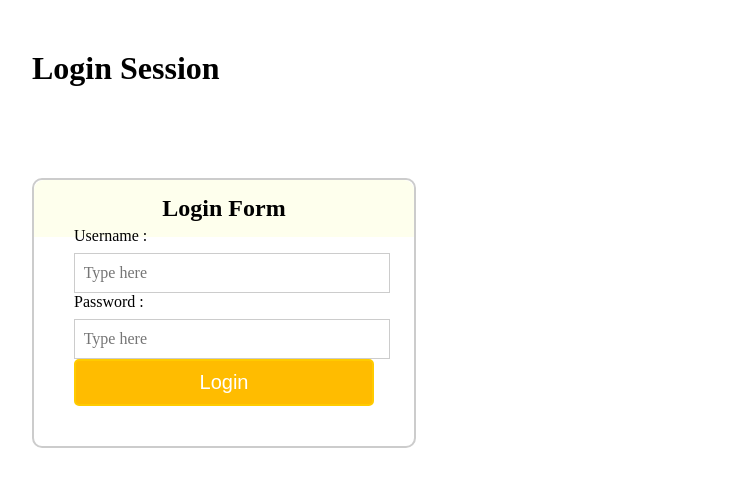
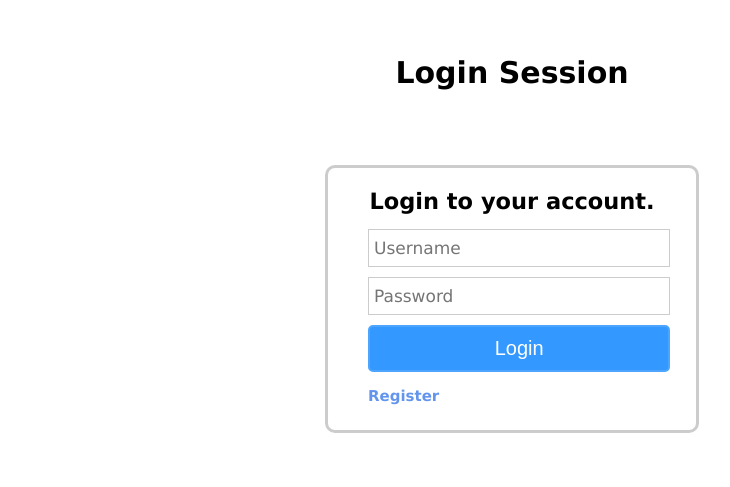
Before and after one commit to boian-ivanov/MyPhpProject, a PHP site: page / in a window 1280 px wide. Shown: the top 487 px of the page, without its empty margins (128-858 px from the left). Run offline with PHP 8.4, Linux system fonts and the light colour scheme.

Commit message:
v.0.07
Semi-working register form

```diff
--- a/index.php
+++ b/index.php
@@ -15,13 +15,15 @@
 <div id="main">
 <h1>Login Session</h1>
 <div id="login">
-<h2>Login Form</h2>
+<h2>Login to your account.</h2>
 <form action="" method="post">
-<label>Username : </label>
-<input id="name" name="username" placeholder=" Type here" type="text">
-<label>Password : </label>
-<input id="password" name="password" placeholder=" Type here" type="password">
+<!--<label>Username : </label>-->
+<input id="name" name="username" placeholder="Username" type="text">
+<!--<label>Password : </label>-->
+<input id="password" name="password" placeholder="Password" type="password">
 <input name="submit" type="submit" value="Login">
+<b id="register"><a href="register.php">Register</a></b>
+<br>
 <span><?php echo $error; ?></span>
 </form>
 </div>
--- a/style.css
+++ b/style.css
@@ -1,17 +1,17 @@
 @import http://fonts.googleapis.com/css?family=Raleway;
-/*----------------------------------------------
-CSS Settings For HTML Div ExactCenter
-------------------------------------------------*/
+
 #main {
 width:960px;
-//float:center;
+float:center;
 margin:50px auto;
-font-family:raleway
+font-size:15px;
+font-family:"Lucida Sans Unicode", "Lucida Grande", sans-serif;
+background-color:#FFFFFF
 }
 span {
 color:red
 }
-background-color:#FEFFED;
+/*background-color:#FEFFED;*/
 h1 {
 text-align:center;
 border-radius:10px 10px 0 0;
@@ -19,7 +19,7 @@
 padding:15px
 }
 h2 {
-background-color:#FEFFED;
+background-color:#FFFFFF;
 text-align:center;
 border-radius:10px 10px 0 0;
 margin:-10px -40px;
@@ -32,32 +32,34 @@
 margin-bottom:30px
 }
 #login {
-width:300px;
-float:left;
+margin: auto;
+width:30%;
+float:center;
 border-radius:10px;
-font-family:raleway;
-border:2px solid #ccc;
-padding:10px 40px 25px;
+font-family:"Lucida Sans Unicode", "Lucida Grande", sans-serif;
+border:3px solid #ccc;
+padding:15px 40px 25px;
 margin-top:70px
 }
 input[type=text],input[type=password] {
 width:99.5%;
-padding:10px;
-margin-top:8px;
+padding:8px;
+margin-top:10px;
 border:1px solid #ccc;
 padding-left:5px;
-font-size:16px;
-font-family:raleway
+font-size:17px;
+font-family:"Lucida Sans Unicode", "Lucida Grande", sans-serif
 }
 input[type=submit] {
-width:100%;
-background-color:#FFBC00;
+width:105%;
+background-color:#3398ff;
 color:#fff;
-border:2px solid #FFCB00;
+border:2px solid #4da5ff;
 padding:10px;
 font-size:20px;
 cursor:pointer;
 border-radius:5px;
+margin-top:10px;
 margin-bottom:15px
 }
 #profile {
```
Also changed, not shown: register.php (+31 -0 lines).
